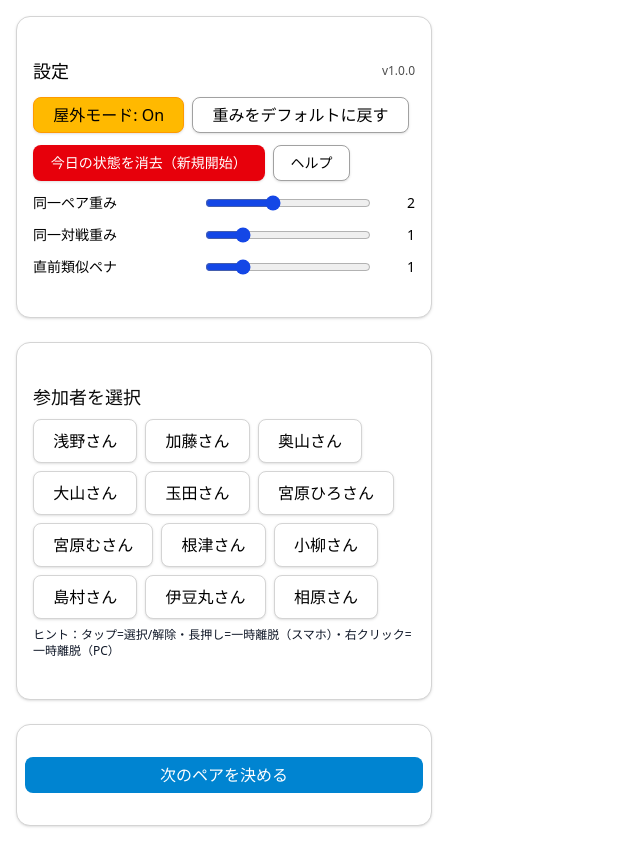
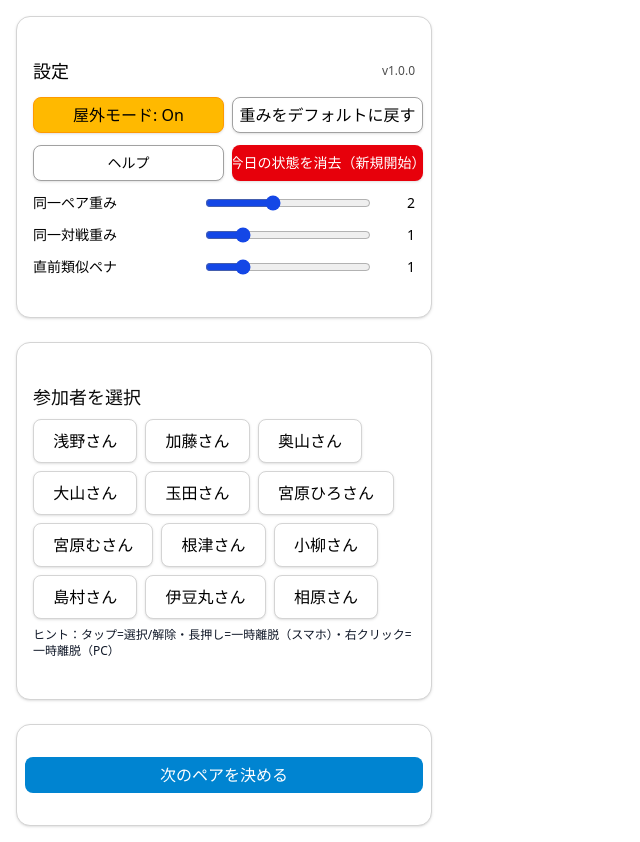
Before and after one commit to JunichiTamada/tennis-pairing, a React (Vite) app: page / in a window 1280 px wide. Shown: the whole page, without its empty margins (0-640 px from the left). Built offline with nearby package versions, Linux system fonts and the light colour scheme.

Commit message:
Update button width issue

```diff
--- a/src/App.tsx
+++ b/src/App.tsx
@@ -828,10 +828,10 @@ export default function TennisAppPrototype() {
               </div>
 
               {/* 上段：屋外モード + 重みリセット */}
-              <div className="flex flex-wrap items-center gap-2">
+              <div className="flex items-center gap-2">
                 <Button
                   variant="outline"
-                  className={`whitespace-nowrap font-semibold shadow-sm border ${
+                  className={`basis-1/2 min-w-0 truncate justify-center px-3 whitespace-nowrap font-semibold shadow-sm border ${
                     outdoorMode
                       ? "!bg-amber-400 !text-black !border-amber-500 hover:!bg-amber-500"
                       : "!bg-white !text-black !border !border-neutral-400 hover:!bg-neutral-100"
@@ -844,7 +844,7 @@ export default function TennisAppPrototype() {
                 <Button
                   type="button"
                   variant="outline"
-                  className={`w-auto shrink-0 whitespace-nowrap font-semibold !border hover:!bg-neutral-100 shadow-sm !bg-white !text-black !border-neutral-400`}
+                  className={`basis-1/2 min-w-0 truncate justify-center px-3 w-auto shrink-0 whitespace-nowrap font-semibold !border hover:!bg-neutral-100 shadow-sm !bg-white !text-black !border-neutral-400`}
                   onClick={resetWeights}
                 >
                   <span className="sm:hidden" aria-label="重みをデフォルトに戻す">重みを初期化</span>
@@ -853,21 +853,21 @@ export default function TennisAppPrototype() {
               </div>
 
               {/* 下段：ヘルプ + 今日の状態を消去 */}
-              <div className="flex flex-col sm:flex-row sm:flex-wrap sm:items-center text-sm gap-2">
+              <div className="flex items-center text-sm gap-2">
+                <Button
+                  variant="outline"
+                  onClick={() => setShowHelp((v) => !v)}
+                  className={`basis-1/2 min-w-0 truncate justify-center px-3 w-auto shrink-0 font-semibold !border shadow-sm whitespace-nowrap !bg-white !text-black !border-neutral-400 hover:!bg-neutral-100`}
+                >
+                  {showHelp ? "ヘルプを閉じる" : "ヘルプ"}
+                </Button>
+
                 <Button
                   type="button"
-                  className="w-auto shrink-0 whitespace-nowrap font-semibold !bg-red-600 !text-white hover:!bg-red-700 shadow-sm"
+                  className="basis-1/2 min-w-0 truncate justify-center px-3 w-auto shrink-0 whitespace-nowrap font-semibold !bg-red-600 !text-white hover:!bg-red-700 shadow-sm"
                   onClick={clearToday}>
                   <span className="sm:hidden" aria-label="今日の状態を消去（新規開始）">今日の状態を消去</span>
                   <span className="hidden sm:inline">今日の状態を消去（新規開始）</span>
-                </Button>
-
-                <Button
-                  variant="outline"
-                  onClick={() => setShowHelp((v) => !v)}
-                  className={`w-auto shrink-0 font-semibold !border shadow-sm whitespace-nowrap !bg-white !text-black !border-neutral-400 hover:!bg-neutral-100`}
-                >
-                  {showHelp ? "ヘルプを閉じる" : "ヘルプ"}
                 </Button>
               </div>
 
```
